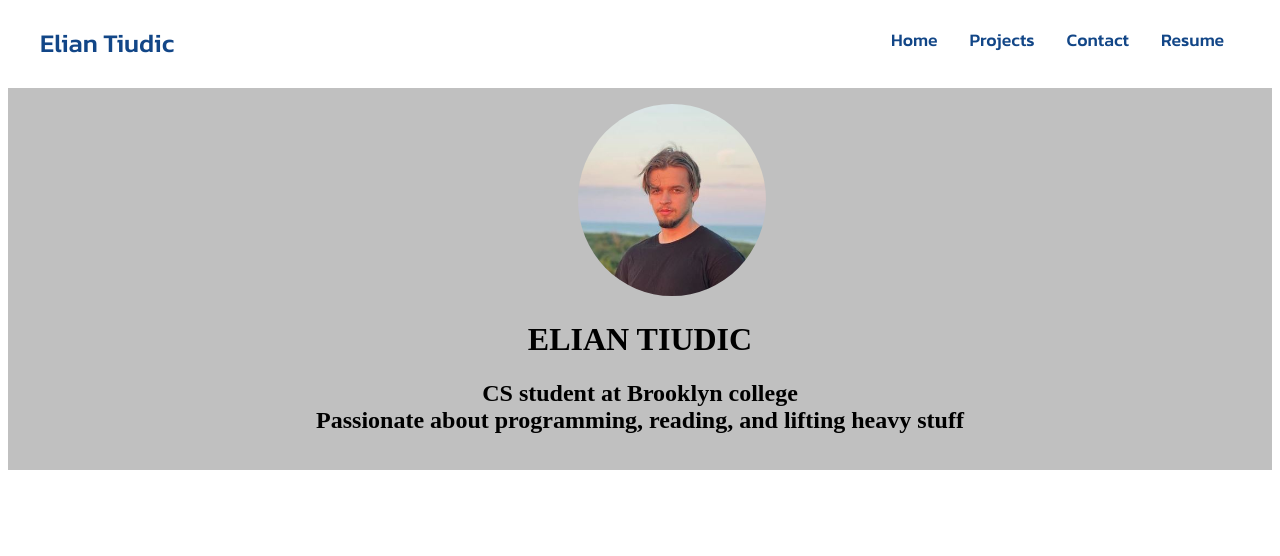
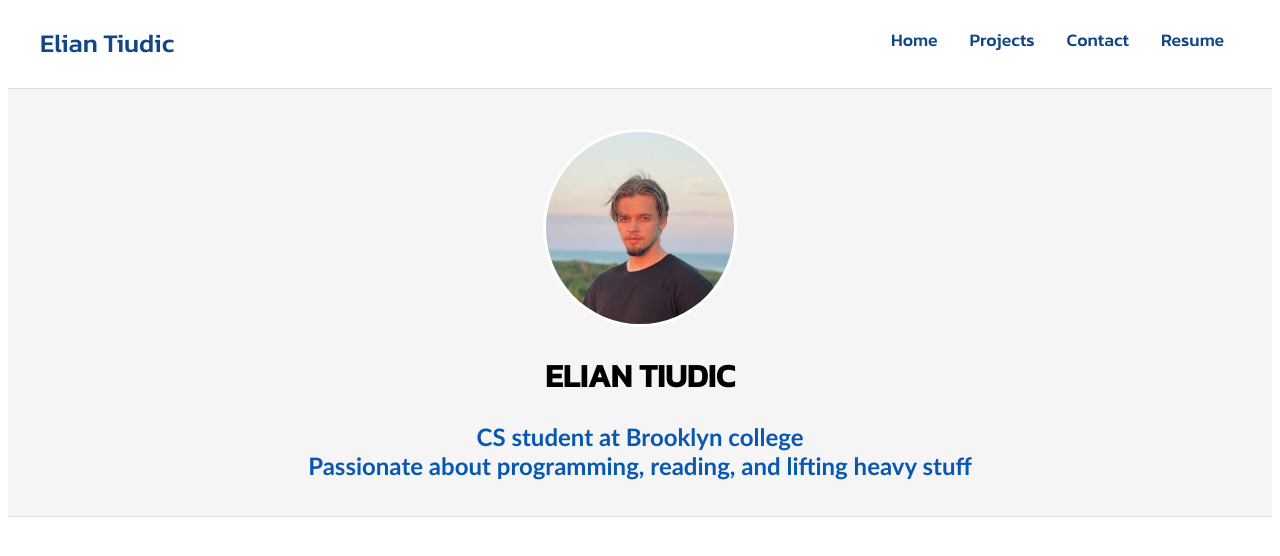
Before and after one commit to eliantiudic/CISC_3141_First_Project, a plain HTML site: page index.html in a window 1280 px wide. Drawn offline with Linux system fonts and the light colour scheme.

Commit message:
finished header styling

```diff
--- a/index.html
+++ b/index.html
@@ -9,6 +9,13 @@
         <link rel="preconnect" href="https://fonts.googleapis.com">
         <link rel="preconnect" href="https://fonts.gstatic.com" crossorigin>
         <link href="https://fonts.googleapis.com/css2?family=Kanit:wght@500&display=swap" rel="stylesheet">
+
+        <style>
+            header h2{
+                font-family:'Trebuchet MS', 'Lucida Sans Unicode', 'Lucida Grande', 'Lucida Sans', Arial, sans-serif;
+                color:rgb(8, 88, 179);
+            }
+        </style>
 
     </head>
 
@@ -38,8 +45,8 @@
         <header class="head">
             <div class="center">
                 <a href="./index.html" class="myimage"><img src="./assets/elian.JPG" alt="elian" class="me"></a>
-                <h1 class="myname">ELIAN TIUDIC</h1>
-                <h2 class="mydescription">CS student at Brooklyn college
+                <h1 style="font-family: Kanit, sans-serif;">ELIAN TIUDIC</h1>
+                <h2 >CS student at Brooklyn college
                     <br>
                     Passionate about programming, reading, and lifting heavy stuff
                 </h2>
--- a/style.css
+++ b/style.css
@@ -62,19 +62,31 @@ ul {
 
 /****header*****/
 .myimage{
-    display: block;
-    margin-left: 45%;
-    margin-right: 50%;
+    display: flexbox;
+    margin-left: auto;
+    margin-right: auto;
 }
 
 .me{
+    margin-top: 1.5rem;
     block-size: 12rem;
     border-radius: 50%;
+    border-style:solid;
+    border-color: white;
+}
+.me:hover{
+    border-color: rgb(8, 88, 179);
 }
 
 .center{
+    border-top:solid;
+    border-bottom: solid;
+    border-width: .1rem;
+    border-color:gainsboro;
     padding: 1rem;
-    background-color: silver;
+    background-color:whitesmoke;
     text-align: center;
 }
+
+
 /***************/
```
